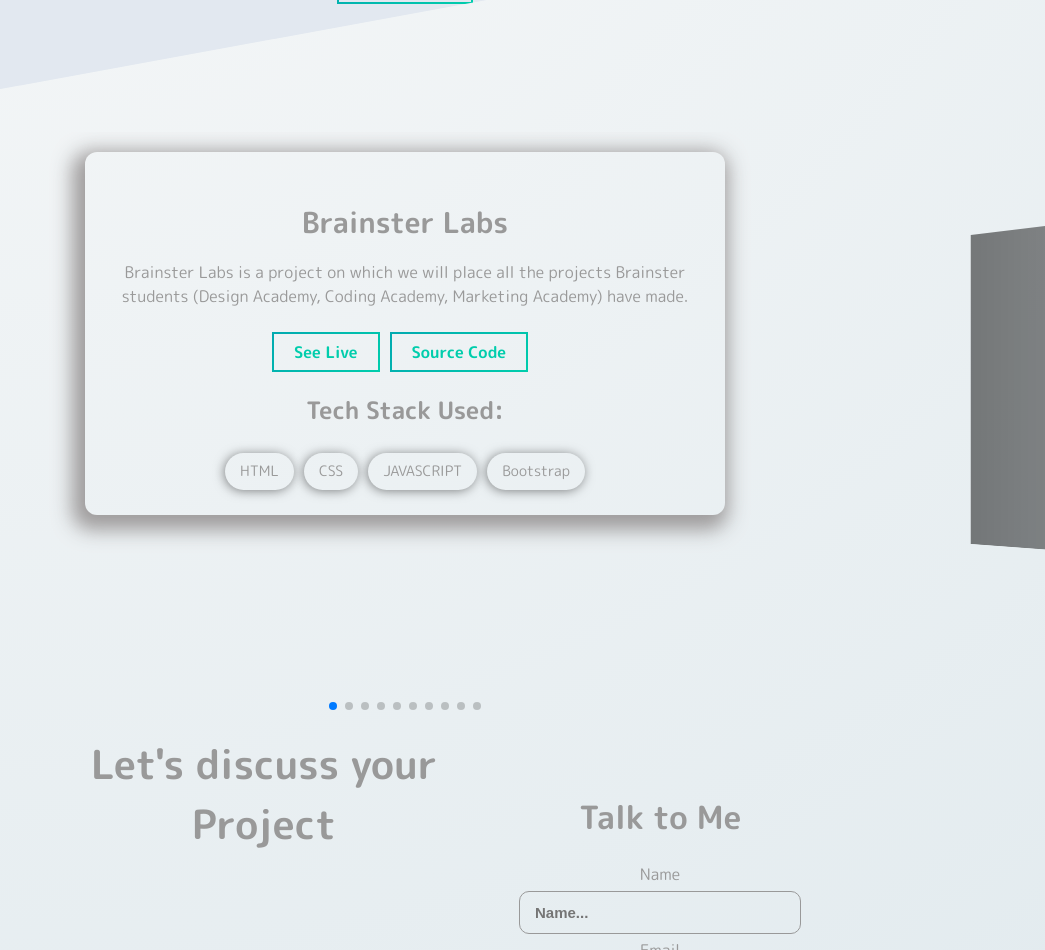
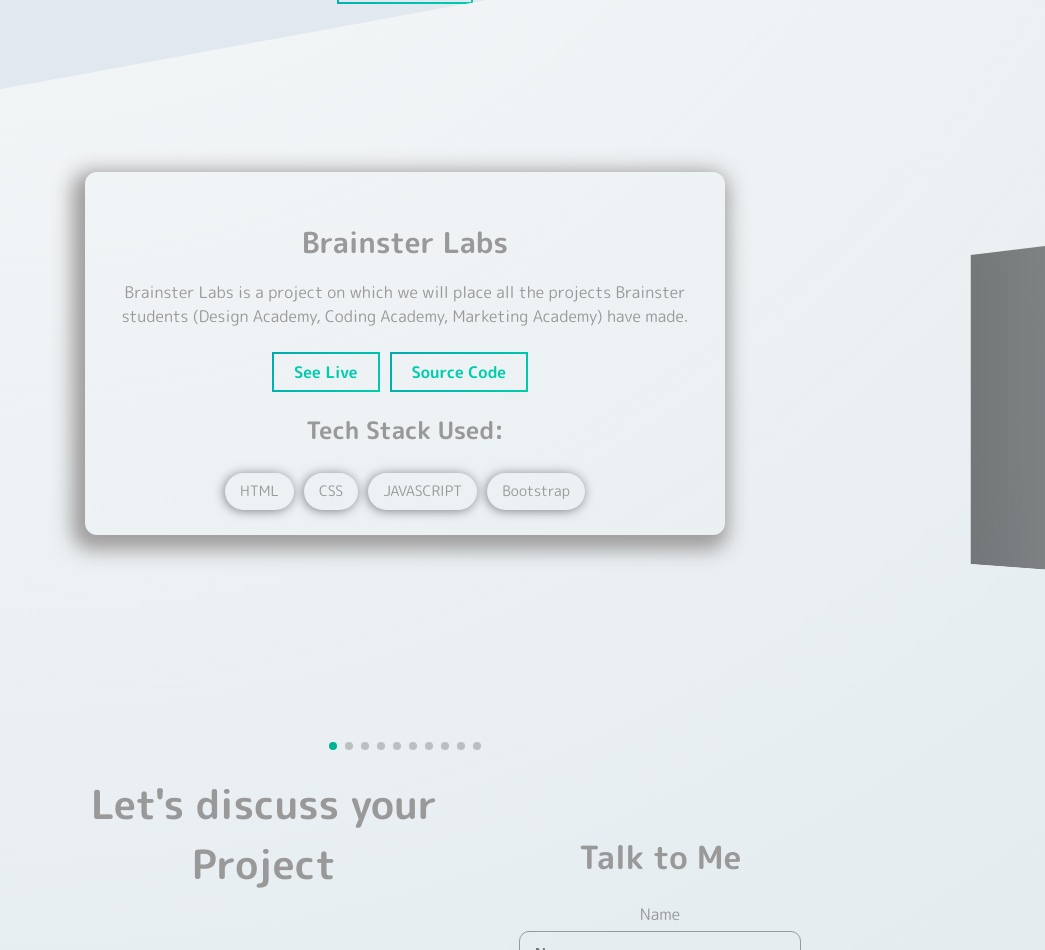
Before and after one commit to KonstantinVchkov/web-portfolio, a React (Create React App) app: page / in a window 1280 px wide. Shown: the part 1859-2809 px from the top of the page, without its empty margins (235-1280 px from the left). Built offline with nearby package versions, Linux system fonts and the light colour scheme; a web font is replaced by a local one.

Commit message:
added marigns to swiper-wrapper, comments deleted from project card styles

```diff
--- a/src/App.css
+++ b/src/App.css
@@ -30,7 +30,13 @@
   font-size: calc(10px + 2vmin);
   color: white;
 }
-
+.swiper-wrapper{
+  margin-top:20px;
+  margin-bottom:20px;
+}
+.swiper-pagination-bullet-active{
+  background-color: #00b393 !important;
+}
 .App-link {
   color: #61dafb;
 }
--- a/src/styles/project-card-style.css
+++ b/src/styles/project-card-style.css
@@ -1,6 +1,5 @@
 /* General Card Container */
 .project-card {
-  /* background-color: #fff; */
   border-radius: 12px;
   box-shadow: -5px 7px 19px 8px rgb(147 144 144 / 87%);
   margin: 20px auto;
@@ -19,7 +18,6 @@
 
 /* Title Styling */
 .project-card h3 {
-  /* color: #333; */
   font-size: 1.8rem;
   font-weight: 700;
   margin-bottom: 1rem;
@@ -47,8 +45,6 @@
 
 /* Buttons */
 .project-card a.cta-btn {
-  /* background-color: #00cdac; */
-  /* color: #fff; */
   padding: 10px 20px;
   border-radius: 6px;
   text-decoration: none;
```
